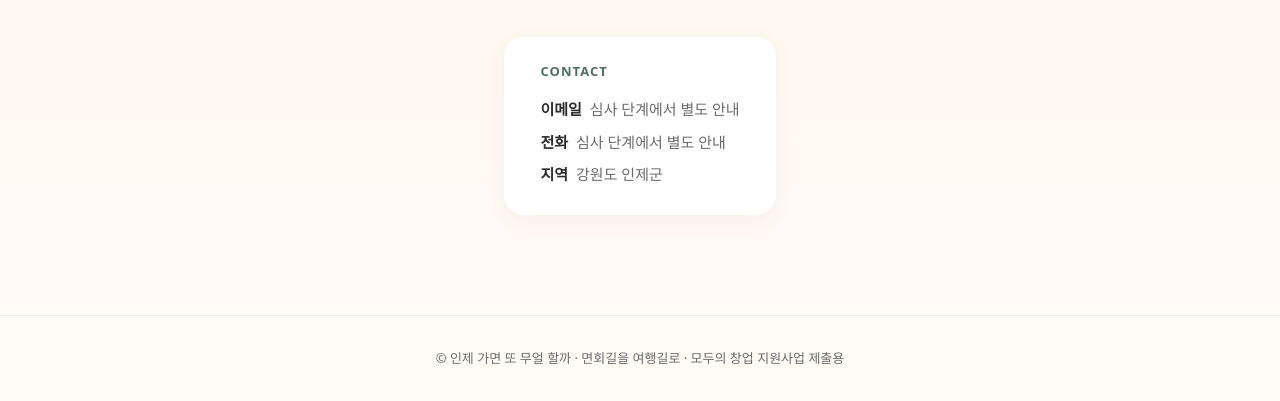
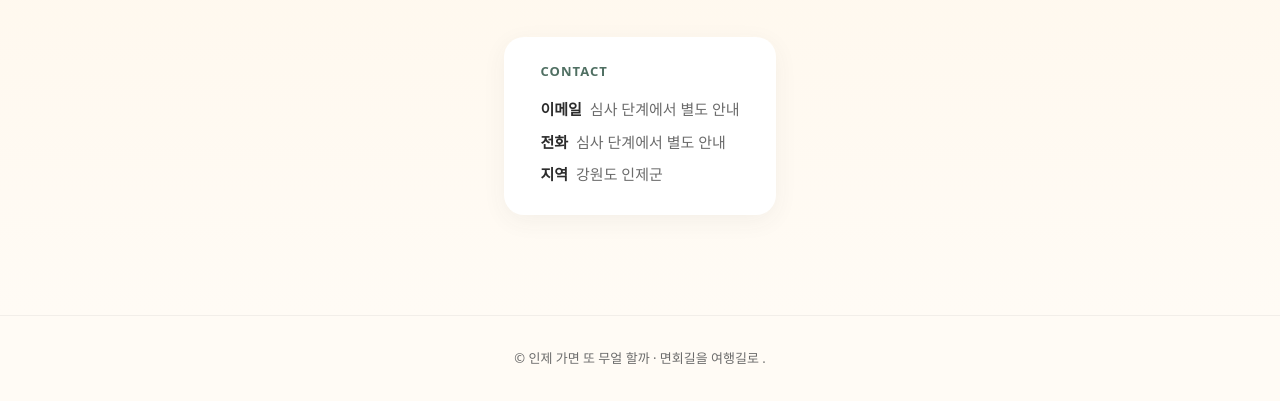
Before and after one commit to pks639844-design/inje-pitch, a plain HTML site: page index.html in a window 1280 px wide. Shown: the part 8273-8674 px from the top of the page. Drawn offline with Linux system fonts and the light colour scheme.

Commit message:
Update index.html

```diff
--- a/index.html
+++ b/index.html
@@ -1153,7 +1153,7 @@
 </section>
 
 <footer>
-  © 인제 가면 또 무얼 할까 · 면회길을 여행길로 · 모두의 창업 지원사업 제출용
+  © 인제 가면 또 무얼 할까 · 면회길을 여행길로 .
 </footer>
 
 </body>
```
